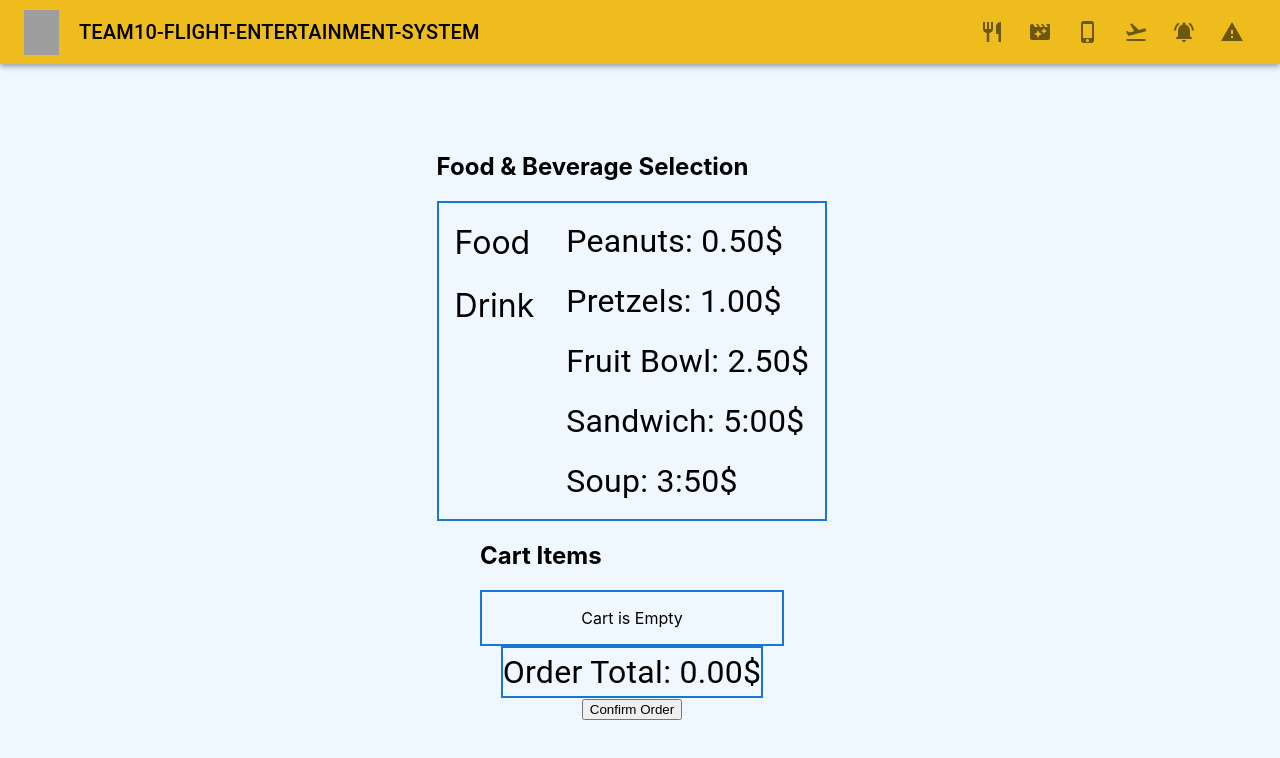
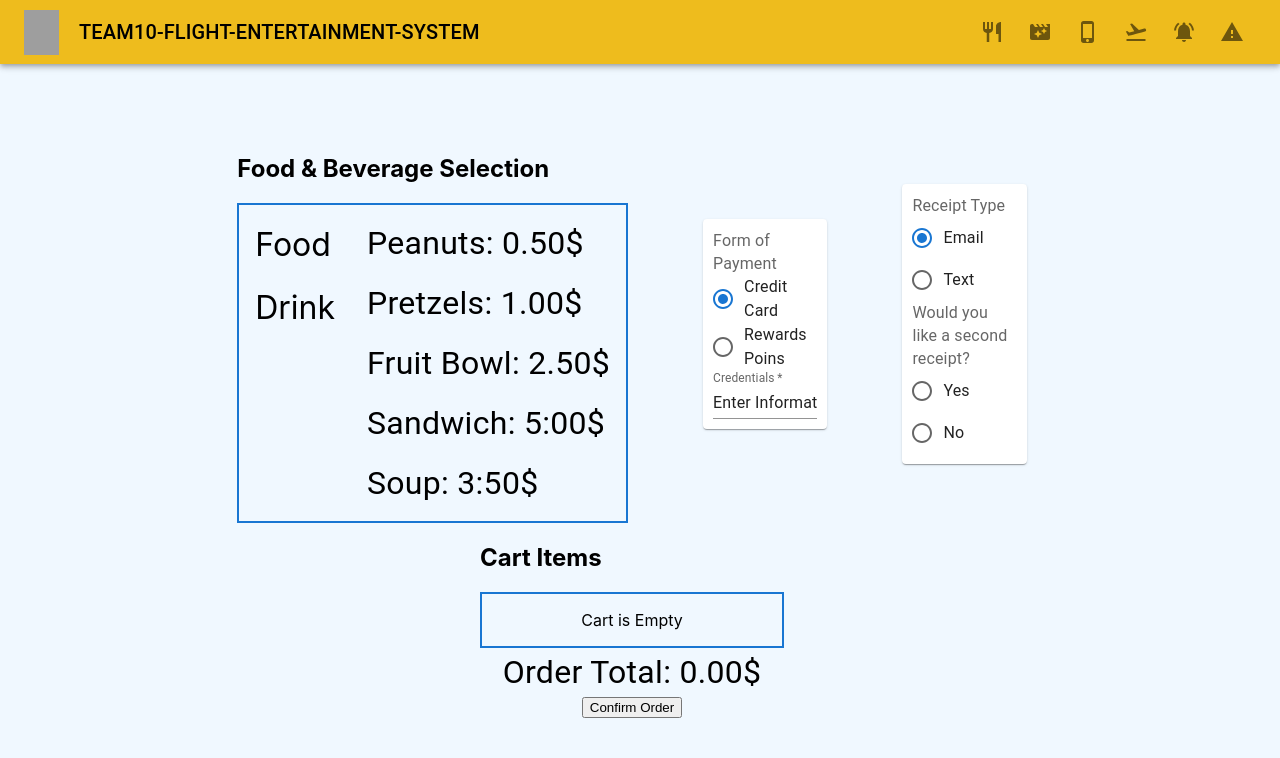
Before and after one commit to ldumeni1/Team10-Flight-Entertainment-System, a React (Create React App) app: page / in a window 1280 px wide. Both pictures are taken after a click on the button 992 px from the left and 32 px from the top of the page. Shown: the top 758 px of the page. Built offline with nearby package versions, Linux system fonts and the light colour scheme; grey boxes are pictures that could not be loaded.

Commit message:
FoodMenu updaates

```diff
--- a/src/FoodMenu.js
+++ b/src/FoodMenu.js
@@ -1,5 +1,12 @@
 import { ConstructionOutlined } from "@mui/icons-material";
-import { Box, List, ListItem, ListItemText, Typography, Menu, MenuList, MenuItem, Grid } from "@mui/material";
+import {
+    Box, List, ListItem, ListItemText, Typography, Menu, MenuList, MenuItem, Grid, Paper, Radio,
+    RadioGroup,
+    FormControlLabel,
+    FormControl,
+    FormLabel,
+    TextField
+} from "@mui/material";
 import { borders, sizing, flexbox, spacing } from '@mui/system';
 import { useState, useEffect } from 'react';
 
@@ -9,6 +16,19 @@ function FoodMenu(props) {
     const [foodDisplay, setFoodDisplay] = useState(true);
     const [drinkDisplay, setDrinkDisplay] = useState(false);
     const [orderSelection, setOrderSelection] = useState([]);
+
+    const [textSelected, setTextSelected] = useState(false);
+    const [emailSelected, setEmailSelected] = useState(true);
+
+    const handleTextSelected = (event) => {
+        setTextSelected(true)
+        setEmailSelected(false)
+    }
+
+    const handleEmailSelected = (event) => {
+        setTextSelected(false)
+        setEmailSelected(true)
+    }
 
     const handleFoodDisplay = () => {
         setFoodDisplay(true)
@@ -139,6 +159,53 @@ function FoodMenu(props) {
                         </MenuList>}
                 </Box>
             </Grid>
+
+            <Grid item xs={2} style={{ paddingLeft: "75px", paddingBottom: "25px", width: 300 }}>
+                <Paper style={{ padding: "10px" }}>
+                    <FormControl>
+                        <FormLabel id="call-payment">Form of Payment</FormLabel>
+                        <RadioGroup
+                            defaultValue="credit"
+                            name="payment-method"
+                        >
+                            <FormControlLabel value="credit" control={<Radio />} label="Credit Card" />
+                            <FormControlLabel value="points" control={<Radio />} label="Rewards Poins" />
+                        </RadioGroup>
+                    </FormControl>
+                    <TextField
+                        required
+                        id="credentials"
+                        label="Credentials"
+                        defaultValue="Enter Information Here"
+                        variant="standard"
+                    />
+                </Paper>
+            </Grid>
+            <Grid item xs={2} style={{ paddingLeft: "75px", paddingBottom: "25px", width: 300 }}>
+                <Paper style={{ padding: "10px" }}>
+                    <FormControl>
+                        <FormLabel id="receipt-type">Receipt Type</FormLabel>
+                        <RadioGroup
+                            defaultValue="email"
+                            name="payment-method"
+                        >
+                            <FormControlLabel onChange={handleEmailSelected} value="email" control={<Radio />} label="Email" />
+                            <FormControlLabel onChange={handleTextSelected} value="sms" control={<Radio />} label="Text" />
+                        </RadioGroup>
+                    </FormControl>
+                    <FormControl>
+                        <FormLabel id="receipt-type">Would you like a second receipt?</FormLabel>
+                        <RadioGroup
+                            defaultValue="email"
+                            name="payment-method"
+                        >
+                            <FormControlLabel value="Yes" control={<Radio />} label="Yes" />
+                            <FormControlLabel value="No" control={<Radio />} label="No" />
+                        </RadioGroup>
+                    </FormControl>
+                </Paper>
+            </Grid>
+
             <Grid
                 container spacing={0}
                 direction="column"
@@ -158,7 +225,7 @@ function FoodMenu(props) {
                             </ul> : <p>Cart is Empty</p>}
                     </Box>
                 </Grid>
-                <Box sx={{ border: 2, borderColor: 'primary.main' }}>
+                <Box>
                     <Typography style={fontStyles}>Order Total: <span id="total">0.00</span>$</Typography>
                 </Box>
                 <Grid>
```
